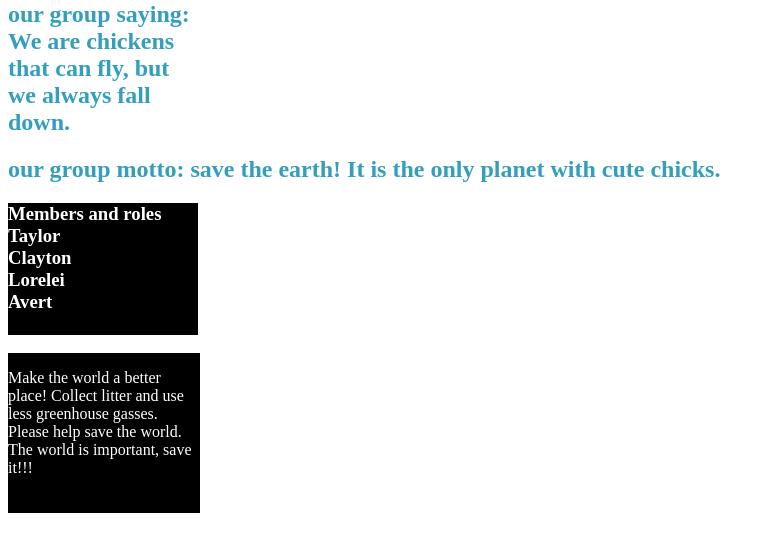
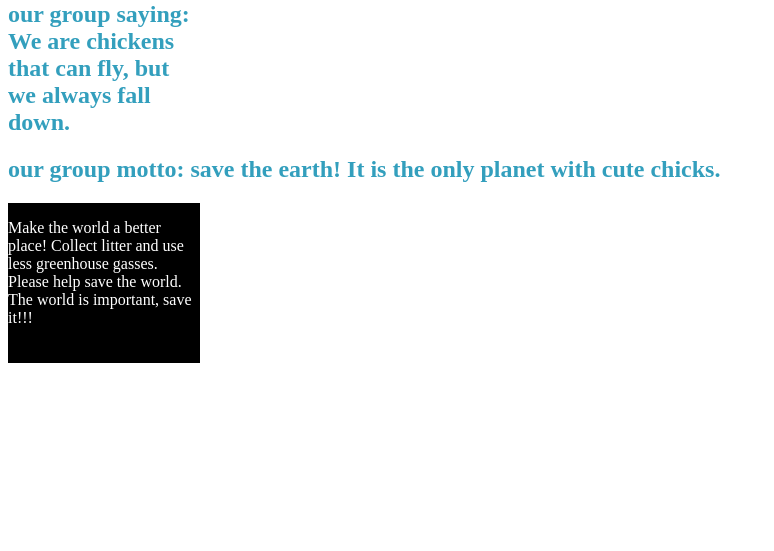
Before and after one commit to The-Chicken-Squad/The-Chicken-Squad.github.io, a plain HTML site: page index.html in a window 1280 px wide. Shown: the part 79-630 px from the top of the page, without its empty margins (0-774 px from the left). Drawn offline with Linux system fonts and the light colour scheme.

Commit message:
Class V3.2

```diff
--- a/index.html
+++ b/index.html
@@ -46,11 +46,7 @@ Height: 20%;
     <h1> The Chicken Club</h1>
     <h2><div id = "box2">our group saying: We are chickens that can fly, but we always fall down.</h2>
         <h2>our group motto: save the earth! It is the only planet with cute chicks.</h2></div>
-    <h3><div class="blackbox1"> Members and roles
-    Taylor<br>
-    Clayton<br>
-    Lorelei<br>
-    Avert<br><br>
+
       </h3></div>
 <div id="Save"><p>Make the world a better place! Collect litter and use less greenhouse gasses. Please help save the world.<br> The world is important, save it!!!</p></div>
         <script>
```
